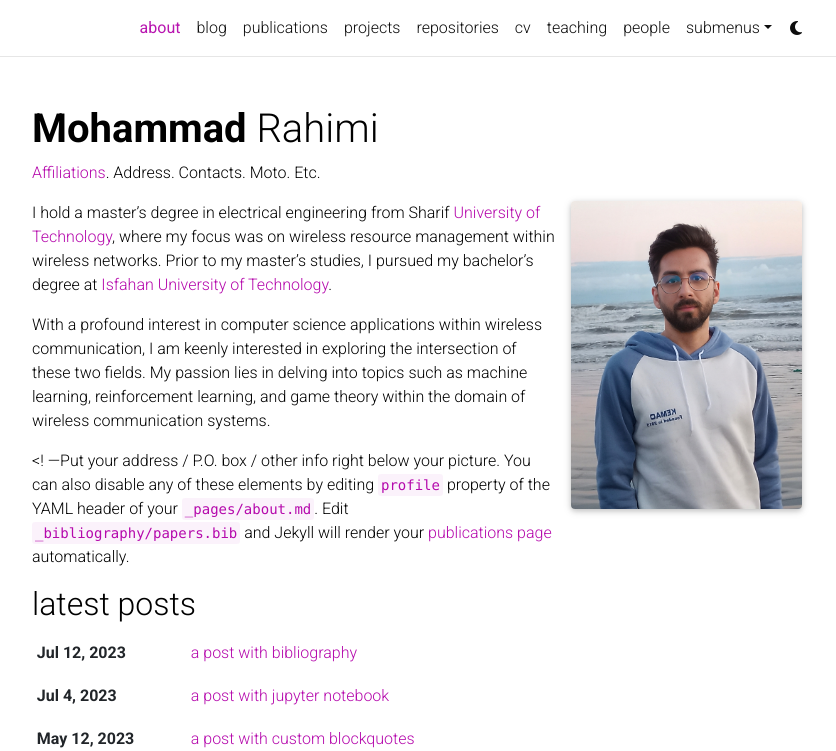
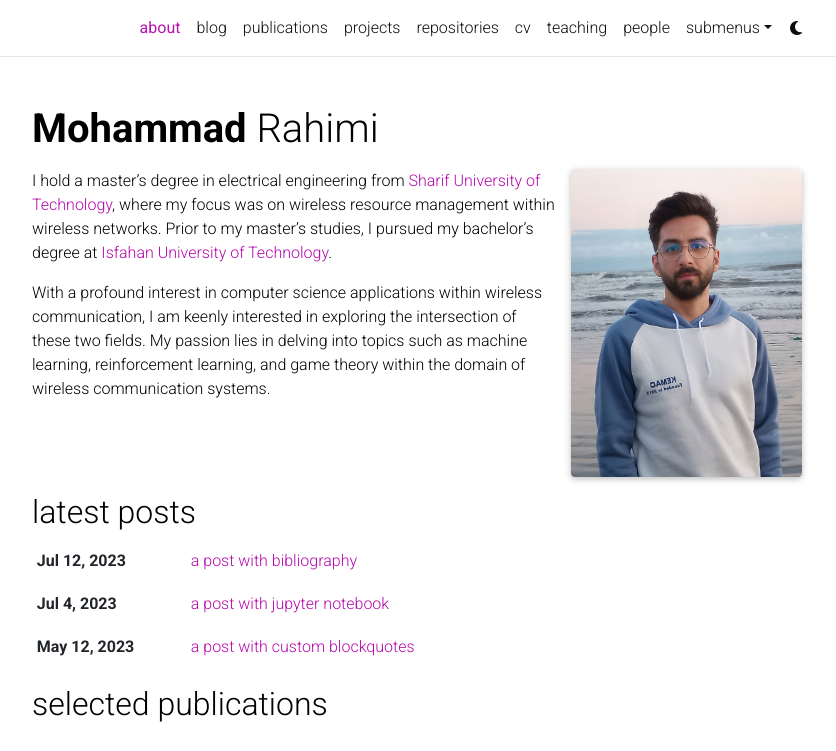
Before and after one commit to mrahimi7755/mrahimi7755.github.io, a Jekyll site: the page built from _pages/about.md, in a window 1280 px wide and 1133 px high, cut to the strip 0-751 px from the top of the window. Shown: the whole strip, without its empty margins (223-1059 px from the left). Built offline with Jekyll 4.4.1, drawn with Linux system fonts in a browser that asks for light colours; full-size pictures stand in for the smaller copies a plugin makes; comment, search, counter and statistics services are not loaded; a style sheet for code colours, icons or effects is not loaded.

Commit message:
Update about.md

```diff
--- a/_pages/about.md
+++ b/_pages/about.md
@@ -2,7 +2,7 @@
 layout: about
 title: about
 permalink: /
-subtitle: <a href='#'>Affiliations</a>. Address. Contacts. Moto. Etc.
+subtitle:
 
 profile:
   align: right
@@ -17,9 +17,6 @@
 ---
 
 
-I hold a master's degree in electrical engineering from Sharif [University of Technology](https://en.sharif.edu/), where my focus was on wireless resource management within wireless networks. Prior to my master's studies, I pursued my bachelor's degree at [Isfahan University of Technology](https://english.iut.ac.ir/).
+I hold a master's degree in electrical engineering from [Sharif University of Technology](https://en.sharif.edu/), where my focus was on wireless resource management within wireless networks. Prior to my master's studies, I pursued my bachelor's degree at [Isfahan University of Technology](https://english.iut.ac.ir/).
 
 With a profound interest in computer science applications within wireless communication, I am keenly interested in exploring the intersection of these two fields. My passion lies in delving into topics such as machine learning, reinforcement learning, and game theory within the domain of wireless communication systems.
-
-
-<! ---Put your address / P.O. box / other info right below your picture. You can also disable any of these elements by editing `profile` property of the YAML header of your `_pages/about.md`. Edit `_bibliography/papers.bib` and Jekyll will render your [publications page](/al-folio/publications/) automatically.
```
